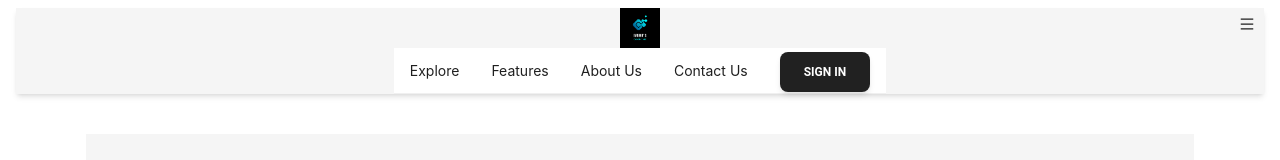
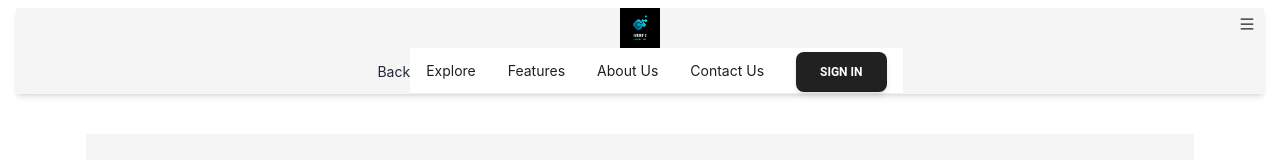
Before and after one commit to IsoDevMate/cyber-cafe, a React (Vite) app in the folder frontend/: page / in a window 1280 px wide. Shown: the top 160 px of the page. Built offline with nearby package versions, Linux system fonts and the light colour scheme; no server answers.

Commit message:
cors added back button

```diff
--- a/frontend/src/App.jsx
+++ b/frontend/src/App.jsx
@@ -16,7 +16,7 @@ import { useAuth } from './auth/context/auth';
 import { StripePaymentPage } from './components/paymentspage/stripecheckout';
 import  {Success}  from '../src/components/paymentspage/success'
 import  {Cancel}  from '../src/components/paymentspage/cancel'
-
+import { BackButtonProvider } from '../src/btncontext/btn';
 // Create a new component for the container
 const Container = ({ children }) => (
   <div className="container mx-auto px-4 py-8">{children}</div>
@@ -25,7 +25,9 @@ const Container = ({ children }) => (
 // Create a new component for the Navbar container
 const NavbarContainer = () => (
   <div className="sticky top-0 z-50">
+    <BackButtonProvider>
     <Navbar />
+    </BackButtonProvider>
   </div>
 );
 
--- /dev/null
+++ b/frontend/src/btncontext/btn.jsx
@@ -0,0 +1,20 @@
+import React, { createContext, useContext } from 'react';
+import { useNavigate } from 'react-router-dom';
+
+const BackButtonContext = createContext();
+
+export const useBackButton = () => useContext(BackButtonContext);
+
+export const BackButtonProvider = ({ children }) => {
+  const navigate = useNavigate();
+
+  const handleBackClick = () => {
+    navigate(-1);
+  };
+
+  const value = {
+    handleBackClick,
+  };
+
+  return <BackButtonContext.Provider value={value}>{children}</BackButtonContext.Provider>;
+};
--- a/frontend/src/navbar/index.jsx
+++ b/frontend/src/navbar/index.jsx
@@ -5,11 +5,11 @@ import RightMenu from "./RightMenu";
 import { MenuOutlined } from "@ant-design/icons";
 import { useEffect } from "react";
 import { useLocation, useNavigate } from "react-router-dom";
-
-
+import { useBackButton } from '../btncontext/btn';
 const Navbar = () => {
   const [visible, setVisible] = useState(false);
   const navigate = useNavigate();
+  const { handleBackClick } = useBackButton();
   const showDrawer = () => {
     setVisible(!visible);
   };
@@ -24,6 +24,7 @@ const Navbar = () => {
     <>
       <nav className="navbar">
         <Layout  className="nav-header shadow-md">
+
             <div className="logo">
               <h3
                 className="brand-font cursor-pointer"
@@ -37,6 +38,7 @@ const Navbar = () => {
               className="navbar-menu"
               style={{ display: "flex", justifyContent: "space-between" }}
             >
+               <button onClick={handleBackClick}>Back</button>
               <div className="leftMenu">
                 <LeftMenu mode={"horizontal"} />
               </div>
```
Also changed, not shown: 1 other file (tests, documents, lock files or other folders).
